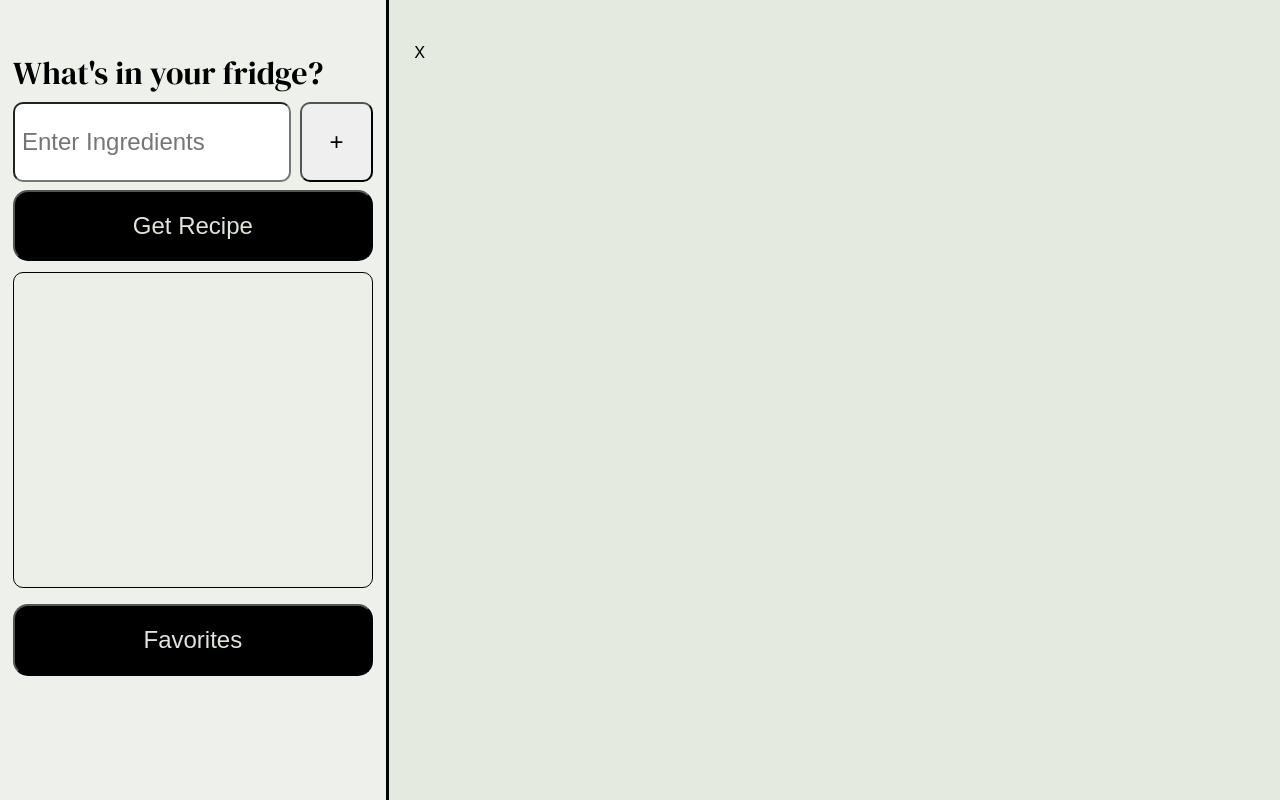
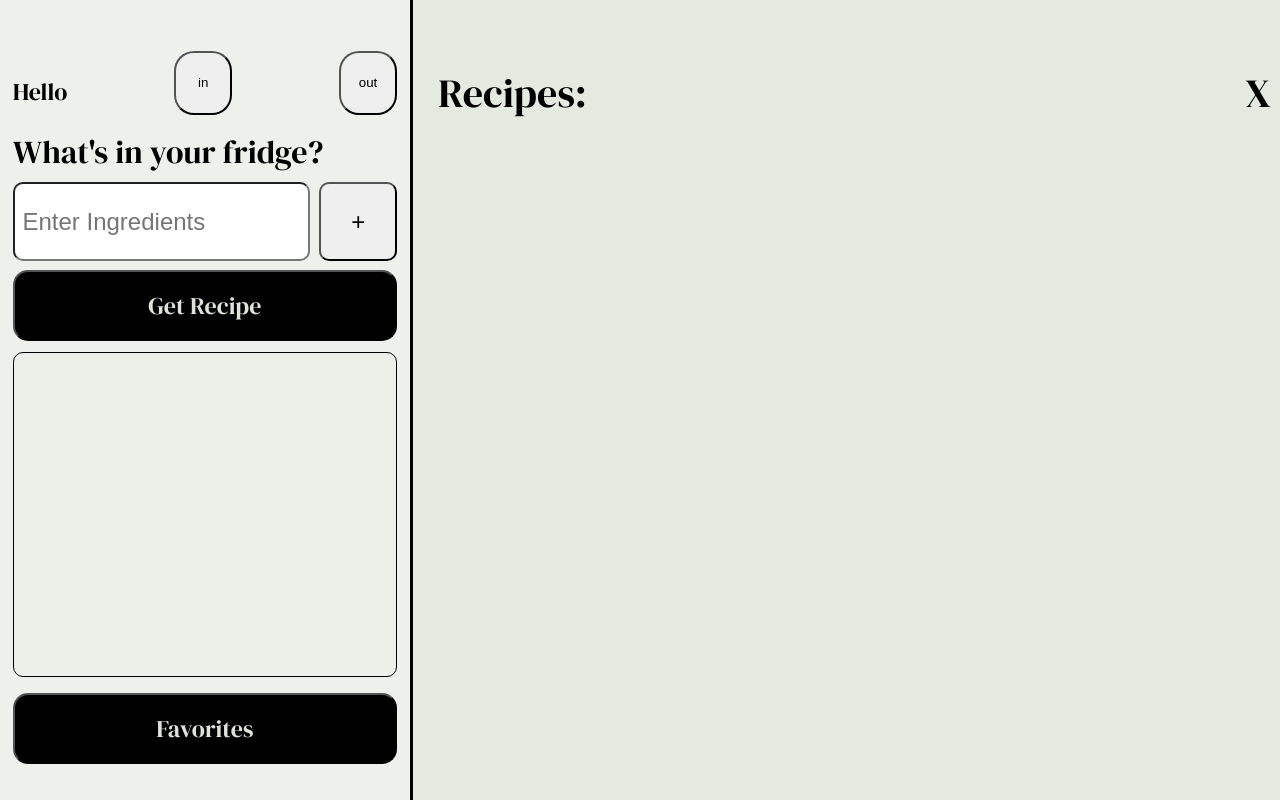
Before and after one commit to gabrielagbese/fridge, a React (Create React App) app: page / in a window 1280 px wide. Built offline with nearby package versions, Linux system fonts and the light colour scheme.

Commit message:
firebase init

```diff
--- a/package.json
+++ b/package.json
@@ -3,9 +3,13 @@
   "version": "0.1.0",
   "private": true,
   "dependencies": {
+    "@fortawesome/fontawesome-svg-core": "^6.4.0",
+    "@fortawesome/free-solid-svg-icons": "^6.4.0",
+    "@fortawesome/react-fontawesome": "^0.2.0",
     "@testing-library/jest-dom": "^5.16.5",
     "@testing-library/react": "^13.4.0",
     "@testing-library/user-event": "^13.5.0",
+    "firebase": "^9.19.1",
     "gsap": "^3.11.3",
     "react": "^18.2.0",
     "react-dom": "^18.2.0",
--- a/src/App.js
+++ b/src/App.js
@@ -1,4 +1,4 @@
-import React, { useState } from "react"
+import React, { useRef, useState } from "react"
 import MealList from "./MealList"
 import { useEffect } from "react";
 import "./layout.css"
@@ -23,7 +23,7 @@ function App() {
 		ingredientList.forEach(item => {
 			let li = document.createElement('li');
 			li.classList.add("tagstyle");
-			ul.appendChild(li);
+			ul.prepend(li);
 			li.addEventListener('click', function () {
 				let filteredArray = ingredientList.filter(ingredients => ingredients !== item);
 				listChange(filteredArray);
@@ -56,7 +56,33 @@ function App() {
 	}
 
 	let tl = gsap.timeline()
+	let tl2 = gsap.timeline()
 	let recipeList = document.querySelector(".result")
+	let favorite = document.querySelector(".favorite-section")
+	const favSec = useRef()
+
+	console.log("result check: "+recipeList)
+	console.log("favorite check: "+favSec)
+
+	let mm = gsap.matchMedia();
+
+	function showFavorite(){
+		if(window.innerWidth < 720){
+			tl2.to(favSec.current,{yPercent: -206,duration: 1})
+		}
+		if(window.innerWidth >= 720){
+			tl2.to(favSec.current,{xPercent: -100,duration: 1})
+		}
+	}
+
+	function hideFavorite(){
+		if(window.innerWidth < 720){
+			tl2.to(favSec.current,{yPercent: 206,duration: 1})
+		}
+		if(window.innerWidth >= 720){
+			tl2.to(favSec.current,{xPercent: 100,duration: 1})
+		}
+	}
 
 	function showRecipeList(){
 		if(window.innerWidth < 720){
@@ -73,7 +99,7 @@ function App() {
 	function getMealData() {
 		console.log("passed string: " + stringResult)
 		fetch(
-			'https://api.spoonacular.com/recipes/findByIngredients?apiKey=84958847be2244b1b11a3158c0e32ca8&ingredients=' + stringResult
+			'https://api.spoonacular.com/recipes/findByIngredients?apiKey=1bddb21db90a4dcea2cd71ce8f2d1188&ingredients=' + stringResult
 		)
 			.then((response) => response.json())
 			.then((data) => {
@@ -87,10 +113,19 @@ function App() {
 		showRecipeList();
 	}
 
+	function getFavoriteData(){
+		showFavorite();
+	}
+
 
 	return (
 		<div className="app">
 			<section className="controls">
+				<div className="controls-top">
+					<p className="hello-name">Hello</p>
+					<button className="log-in-out">in</button>
+					<button className="log-in-out">out</button>
+				</div>
 				<p className="whats">What's in your fridge?</p>
 				<div className="input-section">
 					<div className="input-section-top">
@@ -105,11 +140,17 @@ function App() {
 					<button className="get-button" onClick={getMealData}>Get Recipe</button>
 				</div>
 				<ul className="ingredient-track"></ul>
-				<button className="fav-button">Favorites</button>
+				<button className="fav-button" onClick={getFavoriteData}>Favorites</button>
 			</section>
 			<section className="result">
-				<p onClick={hideRecipeList}>X</p>
+				<div className="result-top">
+					<p className="result-title">Recipes: </p>
+					<p className="result-title" onClick={hideRecipeList}>X</p>
+				</div>
 				{mealData && <MealList mealData={mealData} />}
+			</section>
+			<section className="favorite-section" ref={favSec}>
+				<p onClick={hideFavorite}> x</p>
 			</section>
 		</div>
 	);
--- a/src/layout.css
+++ b/src/layout.css
@@ -25,7 +25,7 @@
 @media (min-width: 0px) {
   .app {
     overflow: hidden;
-    height: 99vh;
+    height: 100vh;
     width: 100%;
   }
 }
@@ -54,10 +54,21 @@
 @media (min-width: 960px) {
   .controls {
     height: 99vh;
-    width: 30%;
+    min-width: 30%;
     padding: 1%;
     margin-top: 3%;
   }
+}
+
+.controls-top {
+  width: 100%;
+  height: 10%;
+  display: -webkit-box;
+  display: -ms-flexbox;
+  display: flex;
+  -webkit-box-pack: justify;
+      -ms-flex-pack: justify;
+          justify-content: space-between;
 }
 
 .result {
@@ -78,11 +89,44 @@
   .result {
     overflow-y: auto;
     background-color: #e4eadf;
-    width: 70%;
+    min-width: 65%;
     height: 99vh;
     padding: 2%;
     border-left: medium solid black;
   }
+}
+
+.result-top {
+  display: -webkit-box;
+  display: -ms-flexbox;
+  display: flex;
+  -webkit-box-orient: horizontal;
+  -webkit-box-direction: normal;
+      -ms-flex-direction: row;
+          flex-direction: row;
+  width: 100%;
+  -webkit-box-pack: justify;
+      -ms-flex-pack: justify;
+          justify-content: space-between;
+  -webkit-box-align: center;
+      -ms-flex-align: center;
+          align-items: center;
+}
+
+.hello-name {
+  font-size: 1.5rem;
+  font-family: 'DM Serif Display', serif;
+}
+
+.log-in-out {
+  width: 15%;
+  height: 80%;
+  border-radius: 20px;
+}
+
+.result-title {
+  font-size: 2.5rem;
+  font-family: 'DM Serif Display', serif;
 }
 
 .input-section {
@@ -129,6 +173,7 @@
   color: #DFE4DB;
   font-size: 1.5rem;
   border-radius: 15px;
+  font-family: 'DM Serif Display', serif;
 }
 
 ul {
@@ -139,10 +184,10 @@ ul {
 .ingredient-track {
   margin-top: 3%;
   width: 100%;
-  height: 40%;
+  height: 41%;
   overflow: auto;
   background-color: #ebefe7;
-  padding-top: 3%;
+  padding-top: 2%;
   border-radius: 10px;
   border: thin solid black;
   -webkit-box-sizing: border-box;
@@ -156,6 +201,7 @@ ul {
   color: #DFE4DB;
   font-size: 1.5rem;
   border-radius: 15px;
+  font-family: 'DM Serif Display', serif;
 }
 
 .tagstyle::before {
@@ -178,7 +224,6 @@ ul {
   overflow: hidden;
   border-radius: 10px;
   margin-bottom: 3%;
-  font-family: 'DM Serif Display', serif;
   list-style: none;
   font-size: 2.25rem;
   text-justify: auto;
@@ -235,8 +280,9 @@ article {
 
 @media (min-width: 960px) {
   .m-inline {
+    margin-top: -5%;
     min-width: 30%;
-    margin-left: 2%;
+    margin-left: 5%;
     margin-right: 2%;
     min-height: 100%;
     display: -webkit-box;
@@ -266,12 +312,13 @@ article {
 @media (min-width: 960px) {
   .m-title {
     min-width: 25%;
-    font-size: 2rem;
+    font-size: 2.125rem;
   }
 }
 
 .m-img {
   border-radius: 15px;
+  border: medium solid black;
 }
 
 @media (min-width: 0px) {
@@ -283,14 +330,22 @@ article {
 @media (min-width: 960px) {
   .m-img {
     min-width: 45%;
+    margin-left: 5%;
     -o-object-fit: cover;
        object-fit: cover;
   }
 }
 
+@media (min-width: 0px) {
+  .m-ul {
+    font-size: 1.5rem;
+    list-style: none;
+  }
+}
+
 @media (min-width: 960px) {
   .m-ul {
-    margin-left: 5%;
+    margin-left: 0%;
     min-width: 40%;
     display: -webkit-box;
     display: -ms-flexbox;
@@ -302,6 +357,67 @@ article {
     -webkit-box-pack: space-evenly;
         -ms-flex-pack: space-evenly;
             justify-content: space-evenly;
+  }
+}
+
+.m-buttons {
+  padding-top: 5%;
+}
+
+@media (min-width: 0px) {
+  .m-buttons {
+    width: 100%;
+    min-height: 10vh;
+  }
+}
+
+@media (min-width: 960px) {
+  .m-buttons {
+    width: 100%;
+    min-height: 60%;
+  }
+}
+
+.m-details {
+  width: 78%;
+  margin-right: 2%;
+  background-color: #111;
+  font-weight: 500;
+  color: white;
+  font-size: 1.25rem;
+  border-radius: 7.5px;
+}
+
+@media (min-width: 0px) {
+  .m-details {
+    min-height: 9vh;
+  }
+}
+
+@media (min-width: 960px) {
+  .m-details {
+    min-height: 100%;
+  }
+}
+
+.m-save {
+  width: 20%;
+  background-color: #111;
+  font-weight: 500;
+  color: white;
+  font-size: 1.25rem;
+  border-radius: 7.5px;
+}
+
+@media (min-width: 0px) {
+  .m-save {
+    min-height: 9vh;
+  }
+}
+
+@media (min-width: 960px) {
+  .m-save {
+    min-height: 100%;
   }
 }
 
@@ -337,7 +453,7 @@ article {
   .recipe-card {
     position: fixed;
     top: 5%;
-    left: 32.5%;
+    left: 33%;
     width: 60%;
     height: 80%;
     -webkit-transform: translate(-5px, 0%);
@@ -346,4 +462,34 @@ article {
             box-shadow: 0px 10px 100px #00000033;
   }
 }
+
+.ing-heading {
+  font-size: 1.25rem;
+  font-weight: 600;
+}
+
+.ingredients {
+  margin-left: 5%;
+  font-weight: 500;
+}
+
+@media (min-width: 0px) {
+  .favorite-section {
+    width: 100%;
+    min-width: 100%;
+    height: 100%;
+    background-color: #E7DDC8;
+    z-index: 3;
+  }
+}
+
+@media (min-width: 960px) {
+  .favorite-section {
+    width: 69%;
+    min-width: 69%;
+    height: 100%;
+    background-color: #E7DDC8;
+    z-index: 3;
+  }
+}
 /*# sourceMappingURL=layout.css.map */
--- a/src/layout.scss
+++ b/src/layout.scss
@@ -24,7 +24,7 @@
   @include xs{
     //display: flex;
     overflow: hidden;
-    height: 99vh;
+    height: 100vh;
     width: 100%;
   };
   @include lg{
@@ -45,12 +45,20 @@
   };
   @include lg{
     height: 99vh;
-    width: 30%;
+    min-width: 30%;
     padding: 1%;
     margin-top: 3%;
 
   };
 }
+
+.controls-top{
+  width: 100%;
+  height: 10%;
+  display: flex;
+  justify-content: space-between;
+}
+
 .result{
   z-index: 2;
   @include xs{
@@ -63,11 +71,35 @@
   @include lg{
     overflow-y: auto;
     background-color: #e4eadf;
-    width: 70%;
+    min-width: 65%;
     height: 99vh;
     padding: 2%;
     border-left: medium solid black;
   };
+}
+
+.result-top{
+  display: flex;
+  flex-direction: row;
+  width: 100%;
+  justify-content: space-between;
+  align-items: center;
+}
+
+.hello-name{
+  font-size: 1.5rem;
+  font-family: 'DM Serif Display', serif;
+}
+
+.log-in-out{
+  width: 15%;
+  height: 80%;
+  border-radius: 20px;
+}
+
+.result-title{
+  font-size: 2.5rem;
+  font-family: 'DM Serif Display', serif;
 }
 
 
@@ -117,6 +149,7 @@
   color: #DFE4DB;
   font-size: 1.5rem;
   border-radius: 15px;
+  font-family: 'DM Serif Display', serif;
 }
 
 ul{
@@ -126,10 +159,10 @@ ul{
 .ingredient-track{
   margin-top: 3%;
   width: 100%;
-  height: 40%;
+  height: 41%;
   overflow: auto;
   background-color: #ebefe7;
-  padding-top: 3%;
+  padding-top: 2%;
   border-radius: 10px;
   border: thin solid black;
   box-sizing: border-box;
@@ -144,6 +177,7 @@ ul{
   color: #DFE4DB;
   font-size: 1.5rem;
   border-radius: 15px;
+  font-family: 'DM Serif Display', serif;
 }
 
 .tagstyle::before{
@@ -165,7 +199,6 @@ ul{
     overflow: hidden;
     border-radius: 10px;
     margin-bottom: 3%;
-    font-family: 'DM Serif Display', serif;
     list-style: none;
     font-size: 2.25rem;
     text-justify: auto;
@@ -214,8 +247,9 @@ article{
    margin-top: -10%
   };
   @include lg{
+    margin-top: -5%;
     min-width: 30%;
-    margin-left: 2%;
+    margin-left: 5%;
     margin-right: 2%;
     min-height: 100%;
     display: flex;
@@ -232,30 +266,76 @@ article{
   };
   @include lg{
     min-width: 25%;
-    font-size: 2rem;
+    font-size: 2.125rem;
   };
 }
 .m-img{
   border-radius: 15px;
+  border: medium solid black;
   @include xs{
    min-width: 95%;
   };
   @include lg{
     min-width: 45%;
+    margin-left: 5%;
     object-fit: cover;
   };
 }
 
 .m-ul{
   @include xs{
-
+    font-size: 1.5rem;
+    list-style: none;
   };
   @include lg{
-    margin-left: 5%;
+    margin-left: 0%;
     min-width: 40%;
     display: flex;
     flex-direction: column;
     justify-content: space-evenly;
+  };
+}
+
+.m-buttons{
+  padding-top: 5%;
+  @include xs{
+    width: 100%;
+    min-height: 10vh;
+  };
+  @include lg{
+    width: 100%;
+    min-height: 60%;
+  };
+}
+
+.m-details{
+  width: 78%;
+  margin-right: 2%;
+  background-color: #111;
+  font-weight: 500;
+  color: white;
+  font-size: 1.25rem;
+  border-radius: 7.5px;
+  //font-weight: 600;
+  @include xs{
+    min-height: 9vh;
+  };
+  @include lg{
+    min-height: 100%;
+  };
+}
+.m-save{
+  width: 20%;
+  background-color: #111;
+  font-weight: 500;
+  color: white;
+  font-size: 1.25rem;
+  border-radius: 7.5px;
+  @include xs{
+    min-height: 9vh;
+  };
+  @include lg{
+    min-height: 100%;
   };
 }
 
@@ -288,10 +368,39 @@ article{
   @include lg{
     position: fixed;
     top: 5%;
-    left: 32.5%;
+    left: 33%;
     width: 60%;
     height: 80%;
     transform: translate(-5px,0%);
     box-shadow: 0px 10px 100px #00000033;
   };
 }
+
+.ing-heading{
+  font-size: 1.25rem;
+  font-weight: 600;
+}
+
+.ingredients{
+  margin-left: 5%;
+  font-weight: 500;
+}
+
+.favorite-section{
+
+  @include xs{
+    width: 100%;
+    min-width: 100%;
+    height: 100%;
+    background-color: #E7DDC8;
+    z-index: 3;
+
+  };
+  @include lg{
+    width: 69%;
+    min-width: 69%;
+    height: 100%;
+    background-color: #E7DDC8;
+    z-index: 3;
+  };
+}
```
Also changed, not shown: src/Meal.js (+24 -31 lines), src/RecipeCard.js (+26 -2 lines), src/config/firebase.js (added, +17 -0 lines), 2 other files (tests, documents, lock files or other folders).
